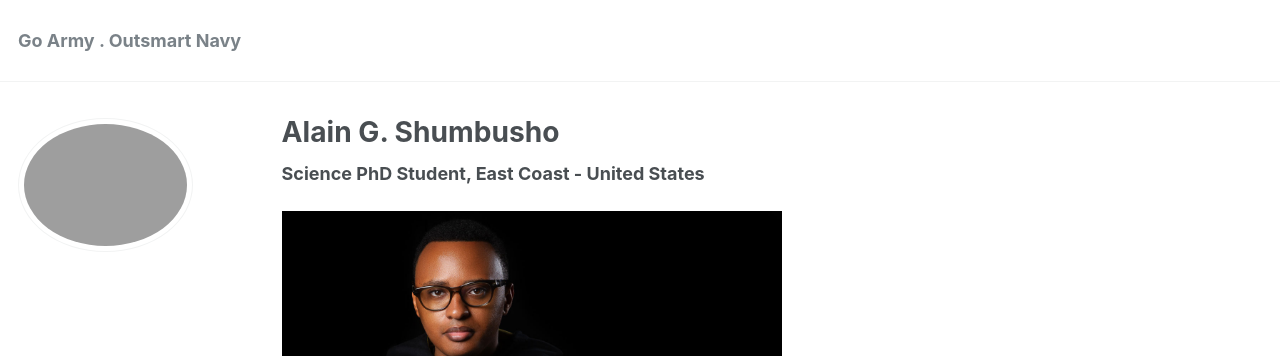
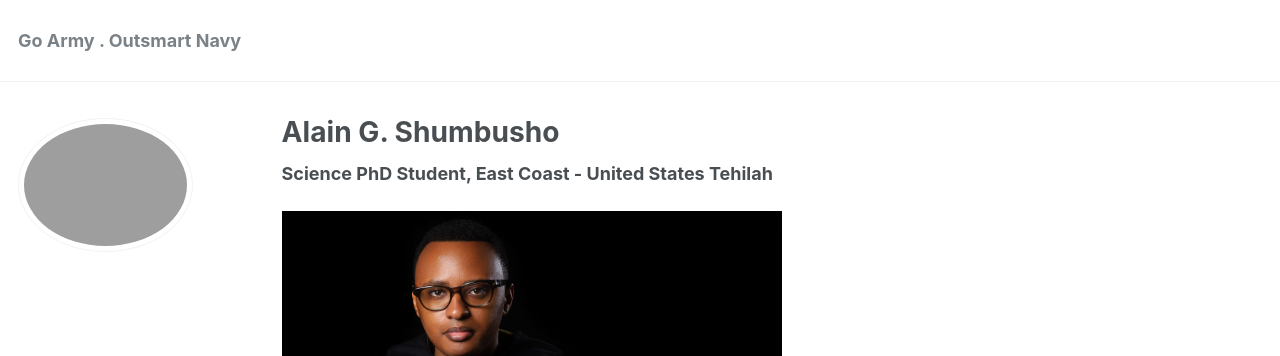
Before and after one commit to phdcsseiden/phdcsseiden.github.io, a Jekyll site: the page built from _pages/about.md, in a window 1280 px wide and 900 px high. Shown: the top 356 px of the window. Built offline with Jekyll 4.4.1, drawn with Linux system fonts in a browser that asks for light colours.

Commit message:
Update about.md

```diff
--- a/_pages/about.md
+++ b/_pages/about.md
@@ -10,6 +10,7 @@ redirect_from:
 
 
 <b> Science PhD Student, East Coast - United States </b>
+<b> Tehilah </b>
 
 
 <img src="images/Headshotwoo.jpg" alt="" style="width:500px;height:333px;">
```
